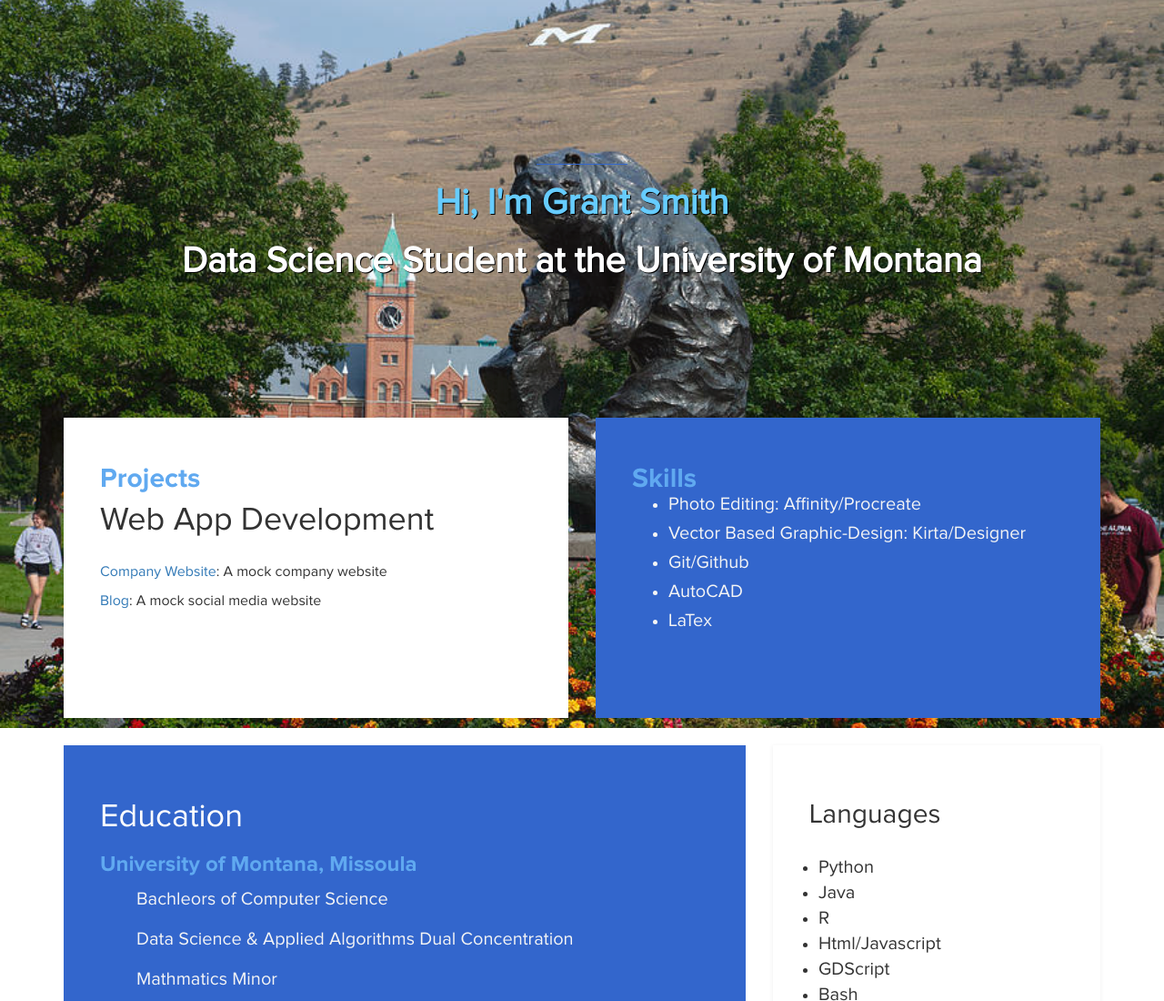
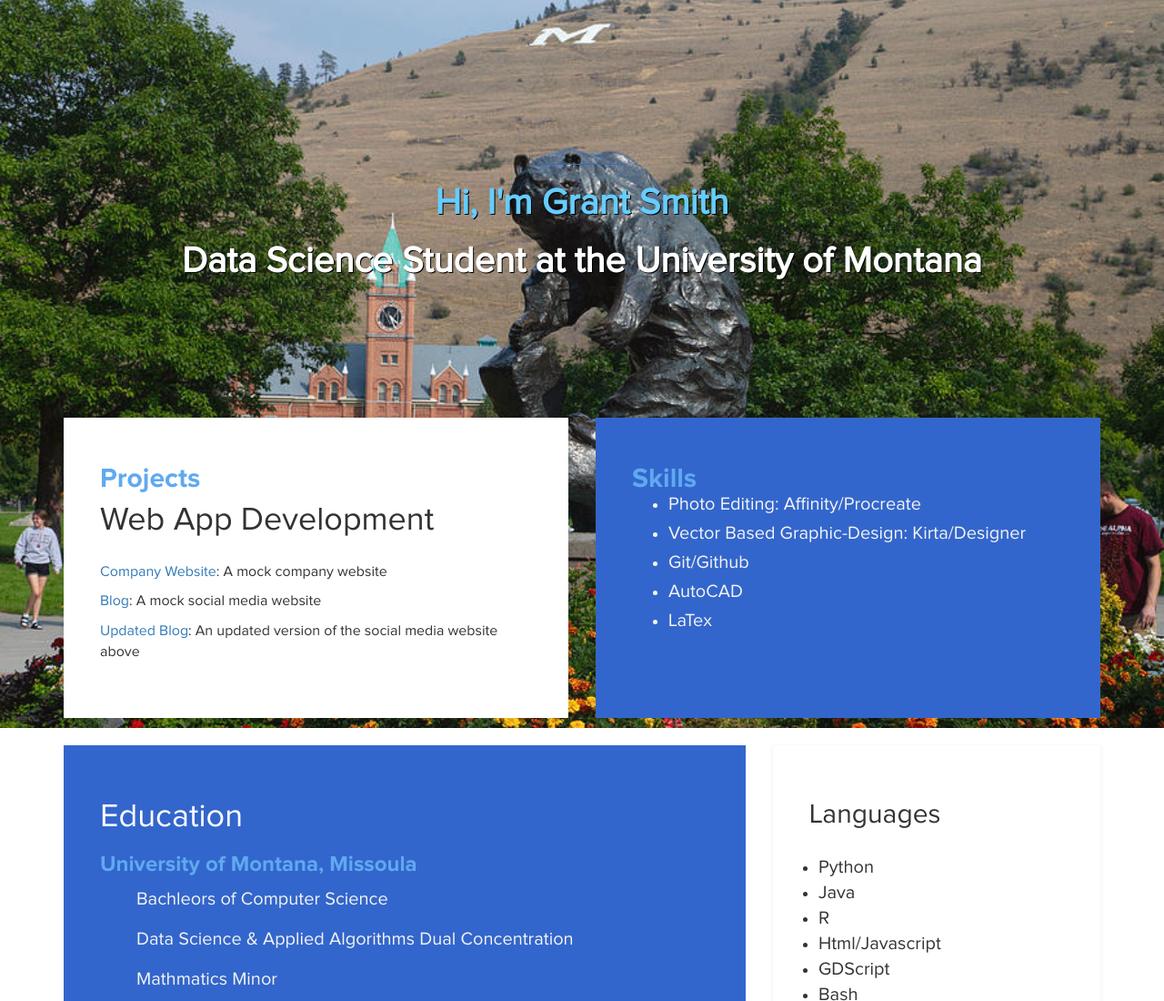
Before and after one commit to Gram-S/eportfolio, a plain HTML site: page index.html in a window 1280 px wide. Shown: the top 1100 px of the page at 91% size. Drawn offline with Linux system fonts and the light colour scheme.

Commit message:
Add chapters 7 and 8

```diff
--- a/index.html
+++ b/index.html
@@ -47,6 +47,7 @@ http://www.templatemo.com/tm-467-easy-profile
 				<h2>Web App Development</h2>
 				<p><a href="https://github.com/UM-CS/ch4-company-website-Gram-S">Company Website</a>: A mock company website </p>
 				<p><a href="https://github.com/Gram-S/ch6-blog">Blog</a>: A mock social media website<p>
+				<p><a href="https://github.com/Gram-S/blog">Updated Blog</a>: An updated version of the social media website above<p></p>
 			</div>
 		</div>
 		<div class="col-md-6 col-sm-12">
```
